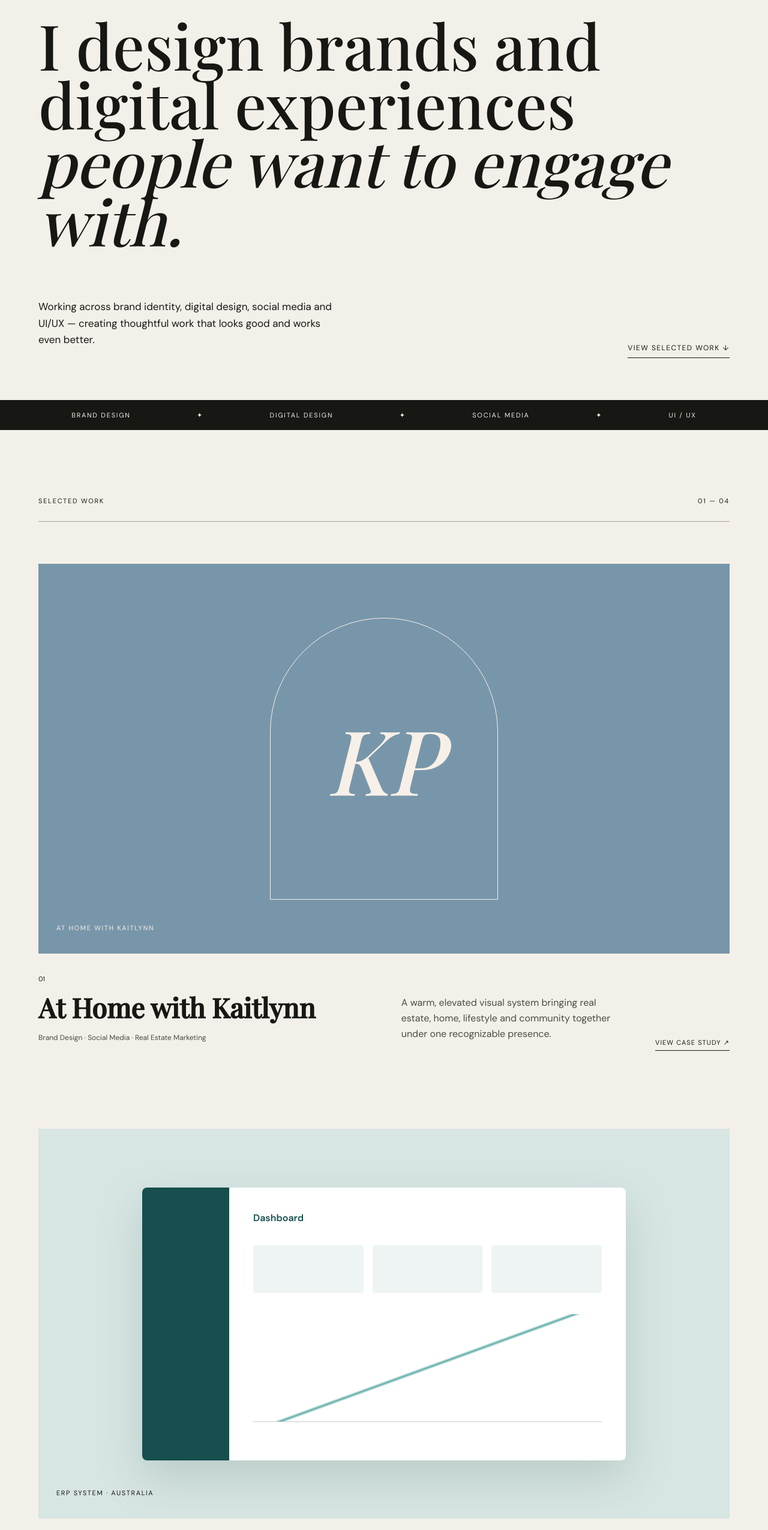
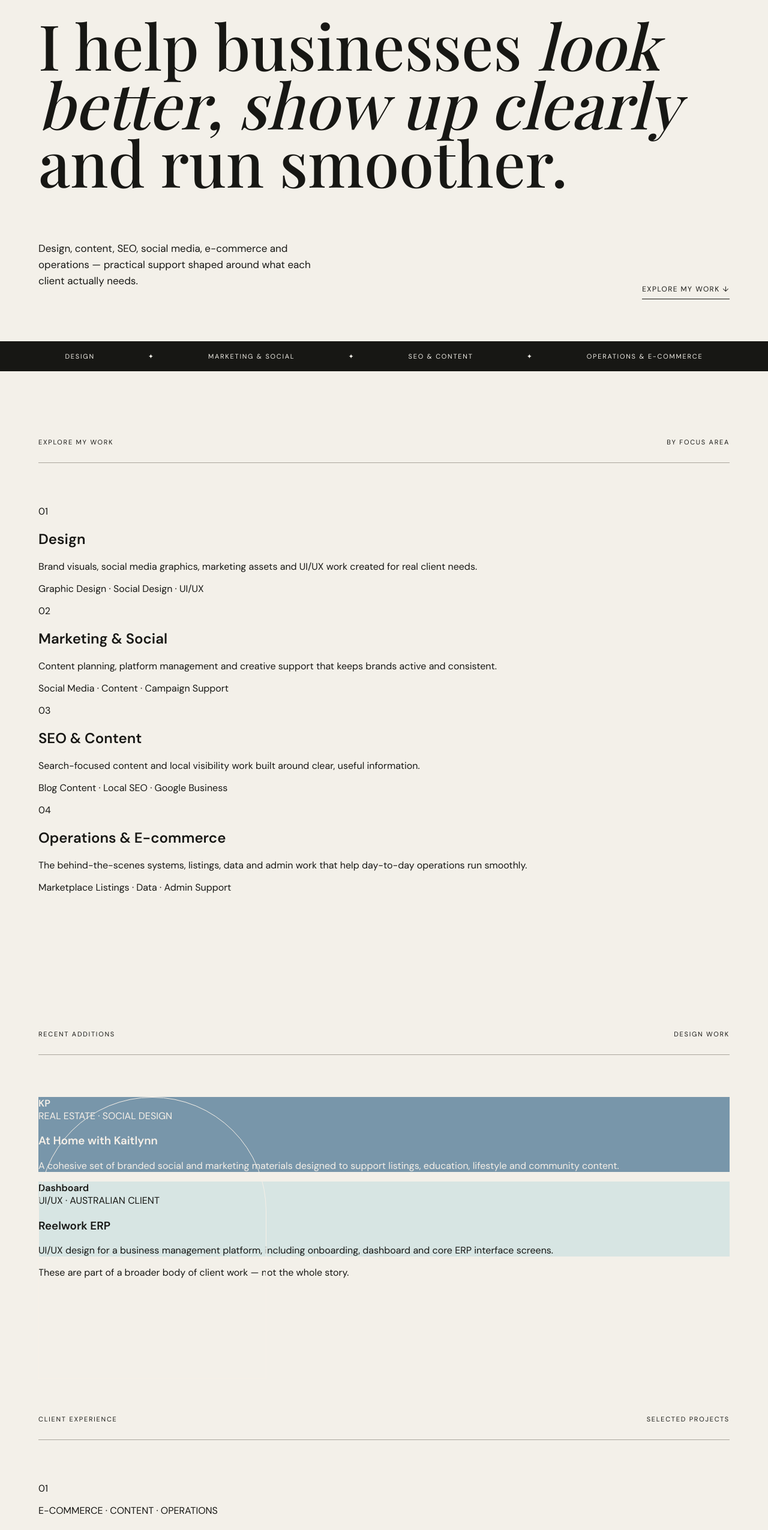
Before and after one commit to constancebeep/therese-gorres-portfolio, a Next.js app: page / in a window 1280 px wide. Shown: the part 234-2785 px from the top of the page at 60% size. Built offline with nearby package versions, Linux system fonts and the light colour scheme; a web font is replaced by a local one.

Commit message:
Reframe portfolio around multidisciplinary client support

```diff
--- a/app/page.js
+++ b/app/page.js
@@ -1,44 +1,70 @@
+const areas = [
+  { n: '01', title: 'Design', text: 'Brand visuals, social media graphics, marketing assets and UI/UX work created for real client needs.', examples: 'Graphic Design · Social Design · UI/UX' },
+  { n: '02', title: 'Marketing & Social', text: 'Content planning, platform management and creative support that keeps brands active and consistent.', examples: 'Social Media · Content · Campaign Support' },
+  { n: '03', title: 'SEO & Content', text: 'Search-focused content and local visibility work built around clear, useful information.', examples: 'Blog Content · Local SEO · Google Business' },
+  { n: '04', title: 'Operations & E-commerce', text: 'The behind-the-scenes systems, listings, data and admin work that help day-to-day operations run smoothly.', examples: 'Marketplace Listings · Data · Admin Support' }
+];
+
+const experience = [
+  { name: 'Furnish Theory', meta: 'E-COMMERCE · CONTENT · OPERATIONS', text: 'Long-term support across marketplace listings, product data, SEO content, research, outreach and customer operations.', proof: '2+ years of support · 1,300+ contacts researched' },
+  { name: 'Gigil Signage', meta: 'LOCAL SEO · GOOGLE BUSINESS', text: 'Local visibility support across three Australian locations through Google Business Profile management, citations and location content.', proof: '3 locations managed' },
+  { name: 'Biomedix Systems', meta: 'SEO CONTENT · SEARCH', text: 'Blog restructuring, keyword optimization, local SEO support and Search Console monitoring for a healthcare technology business.', proof: '2,000+ Search Console impressions' },
+  { name: 'Digital Ninjas', meta: 'AGENCY · SOCIAL · CONTENT', text: 'Part-time agency support spanning social content, Google Business Profile management and blog optimization across client accounts.', proof: 'Multi-client agency support' },
+  { name: 'Energy Drink Hub', meta: 'CONTENT EDITING', text: 'Ghost editing and content support focused on structure, clarity, readability and publish-ready articles.', proof: '40+ articles' }
+];
+
 export default function Home() {
   return (
     <main>
       <nav className="nav">
         <a className="brand" href="#top">THERESE GORRES</a>
-        <div className="navlinks"><a href="#work">Work</a><a href="#about">About</a><a href="#services">Services</a><a href="#contact">Contact</a></div>
+        <div className="navlinks"><a href="#work">Work</a><a href="#services">Services</a><a href="#experience">Experience</a><a href="#about">About</a><a href="#contact">Contact</a></div>
       </nav>
 
       <section className="hero" id="top">
-        <p className="eyebrow">MULTIDISCIPLINARY DESIGNER · PHILIPPINES / REMOTE</p>
-        <h1>I design brands and digital experiences <em>people want to engage with.</em></h1>
+        <p className="eyebrow">MULTIDISCIPLINARY CREATIVE & DIGITAL SUPPORT · PHILIPPINES / REMOTE</p>
+        <h1>I help businesses <em>look better, show up clearly</em> and run smoother.</h1>
         <div className="heroBottom">
-          <p>Working across brand identity, digital design, social media and UI/UX — creating thoughtful work that looks good and works even better.</p>
-          <a className="arrowLink" href="#work">VIEW SELECTED WORK ↓</a>
+          <p>Design, content, SEO, social media, e-commerce and operations — practical support shaped around what each client actually needs.</p>
+          <a className="arrowLink" href="#work">EXPLORE MY WORK ↓</a>
         </div>
       </section>
 
-      <div className="ticker"><span>BRAND DESIGN</span><span>✦</span><span>DIGITAL DESIGN</span><span>✦</span><span>SOCIAL MEDIA</span><span>✦</span><span>UI / UX</span></div>
+      <div className="ticker"><span>DESIGN</span><span>✦</span><span>MARKETING & SOCIAL</span><span>✦</span><span>SEO & CONTENT</span><span>✦</span><span>OPERATIONS & E-COMMERCE</span></div>
 
-      <section className="work section" id="work">
-        <div className="sectionHead"><p>SELECTED WORK</p><p>01 — 04</p></div>
-        <article className="project feature warm">
-          <div className="projectVisual kaitlynn"><div className="arch"></div><div className="projectMark">KP</div><p>AT HOME WITH KAITLYNN</p></div>
-          <div className="projectCopy"><div><span>01</span><h2>At Home with Kaitlynn</h2><p className="tags">Brand Design · Social Media · Real Estate Marketing</p></div><p>A warm, elevated visual system bringing real estate, home, lifestyle and community together under one recognizable presence.</p><a href="#">VIEW CASE STUDY ↗</a></div>
-        </article>
-
-        <article className="project feature dark">
-          <div className="projectVisual reelwork"><div className="mock"><div className="side"></div><div className="dash"><b>Dashboard</b><div className="stats"><i></i><i></i><i></i></div><div className="chart"></div></div></div><p>ERP SYSTEM · AUSTRALIA</p></div>
-          <div className="projectCopy"><div><span>02</span><h2>Reelwork</h2><p className="tags">UI/UX · Product Design · Web Application</p></div><p>Designing a clear, approachable digital experience for an Australian client's business management platform.</p><a href="#">CASE STUDY COMING NEXT ↗</a></div>
-        </article>
-
-        <div className="comingGrid"><div><span>03</span><h3>More selected work</h3><p>Client project · Coming soon</p></div><div><span>04</span><h3>More selected work</h3><p>Client project · Coming soon</p></div></div>
+      <section className="section work" id="work">
+        <div className="sectionHead"><p>EXPLORE MY WORK</p><p>BY FOCUS AREA</p></div>
+        <div className="areaGrid">{areas.map((area) => <article className="areaCard" key={area.n}><span>{area.n}</span><div><h2>{area.title}</h2><p>{area.text}</p></div><p className="areaExamples">{area.examples}</p></article>)}</div>
       </section>
 
-      <section className="manifesto"><p>GOOD DESIGN ISN'T JUST ABOUT MAKING SOMETHING LOOK BETTER.</p><h2>It's about making it <em>clearer, more useful</em> and easier to connect with.</h2><p>That's the thinking I bring to brands, interfaces and everything in between.</p></section>
+      <section className="section additions">
+        <div className="sectionHead"><p>RECENT ADDITIONS</p><p>DESIGN WORK</p></div>
+        <div className="additionGrid">
+          <article className="addition kaitlynn"><div className="additionArt"><div className="arch"></div><b>KP</b></div><div className="additionCopy"><span>REAL ESTATE · SOCIAL DESIGN</span><h3>At Home with Kaitlynn</h3><p>A cohesive set of branded social and marketing materials designed to support listings, education, lifestyle and community content.</p></div></article>
+          <article className="addition reelwork"><div className="additionArt"><div className="miniDash"><i></i><div><b>Dashboard</b><span></span><span></span><span></span></div></div></div><div className="additionCopy"><span>UI/UX · AUSTRALIAN CLIENT</span><h3>Reelwork ERP</h3><p>UI/UX design for a business management platform, including onboarding, dashboard and core ERP interface screens.</p></div></article>
+        </div>
+        <p className="note">These are part of a broader body of client work — not the whole story.</p>
+      </section>
 
-      <section className="section services" id="services"><div className="sectionHead"><p>WHAT I DO</p><p>THREE FOCUS AREAS</p></div><div className="serviceGrid"><div><span>01</span><h3>Brand & Visual Design</h3><p>Visual identities, brand direction and cohesive systems that give businesses a recognizable presence.</p></div><div><span>02</span><h3>Social & Marketing Design</h3><p>Campaign graphics, social content and digital assets designed to work together rather than exist as one-offs.</p></div><div><span>03</span><h3>UI & Digital Design</h3><p>Web interfaces, dashboards and digital experiences built around clarity, hierarchy and usability.</p></div></div></section>
+      <section className="section experience" id="experience">
+        <div className="sectionHead"><p>CLIENT EXPERIENCE</p><p>SELECTED PROJECTS</p></div>
+        <div className="experienceList">{experience.map((item, i) => <article key={item.name}><span className="expNum">0{i+1}</span><div><p className="meta">{item.meta}</p><h3>{item.name}</h3></div><p className="expText">{item.text}</p><p className="proof">{item.proof}</p></article>)}</div>
+      </section>
 
-      <section className="section about" id="about"><div><p className="eyebrow">ABOUT THERESE</p><h2>Designer by craft.<br/><em>Problem-solver by nature.</em></h2></div><div className="aboutCopy"><p>I'm Therese Gorres, a multidisciplinary designer who enjoys turning ideas, information and occasionally messy briefs into thoughtful visual experiences.</p><p>My work spans branding, social and marketing design, and UI/UX — which means I'm equally comfortable building a visual system for a business as I am figuring out how someone should move through a digital product.</p><p>I care about the details, but never at the expense of the bigger picture: <strong>the design has to work for the people using it.</strong></p></div></section>
+      <section className="manifesto"><p>ONE PERSON. MULTIPLE WAYS TO SUPPORT THE WORK.</p><h2>Creative when it needs to <em>look right.</em><br/>Structured when it needs to <em>work right.</em></h2><p>My range lets me understand both what clients put in front of their audience and what has to happen behind the scenes.</p></section>
 
-      <section className="contact" id="contact"><p>HAVE SOMETHING IN MIND?</p><h2>Let's make something<br/><em>worth looking at.</em></h2><a href="mailto:constancexvenus@gmail.com">START A PROJECT ↗</a></section>
+      <section className="section services" id="services">
+        <div className="sectionHead"><p>WHAT I CAN HELP WITH</p><p>CAPABILITIES</p></div>
+        <div className="serviceGrid">
+          <div><span>01</span><h3>Design & Social</h3><p>Social graphics · Marketing assets · Brand systems · UI/UX · Canva design · Content scheduling</p></div>
+          <div><span>02</span><h3>SEO & Content</h3><p>Blog writing & editing · Keyword research · Local SEO · Google Business Profiles · Citations · Search Console</p></div>
+          <div><span>03</span><h3>E-commerce & Operations</h3><p>Product listings · SKU & data management · Research · Reporting · Customer support · Outreach · Admin systems</p></div>
+        </div>
+      </section>
+
+      <section className="section about" id="about"><div><p className="eyebrow">ABOUT THERESE</p><h2>Versatile by experience.<br/><em>Organized by default.</em></h2></div><div className="aboutCopy"><p>I'm Therese Gorres, a multidisciplinary remote professional with experience supporting businesses across creative, marketing and operational work.</p><p>I've worked on everything from SEO content and Google Business Profiles to e-commerce listings, social media systems and UI/UX design. That range means I can move between the visible side of a brand and the detailed work happening behind it.</p><p>I work best when I can take ownership, keep things organized and turn a brief into something <strong>clear, useful and ready to use.</strong></p></div></section>
+
+      <section className="contact" id="contact"><p>LOOKING FOR SUPPORT?</p><h2>Let's make the work<br/><em>easier to move forward.</em></h2><a href="mailto:constancexvenus@gmail.com">GET IN TOUCH ↗</a></section>
       <footer><span>THERESE GORRES © 2026</span><span>PHILIPPINES · AVAILABLE REMOTELY</span></footer>
     </main>
   );
```
